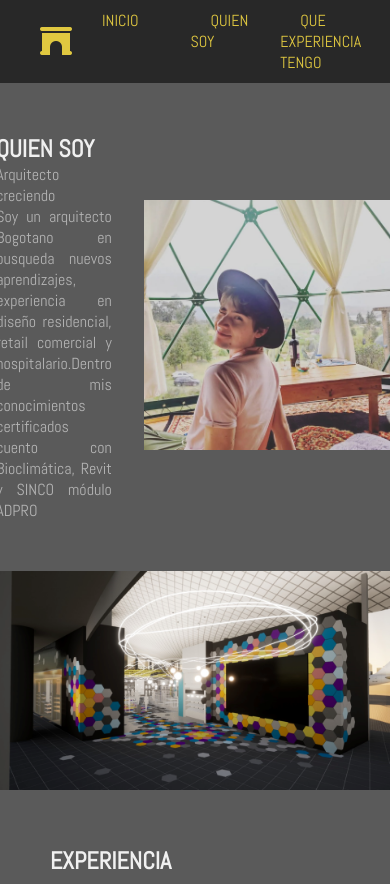
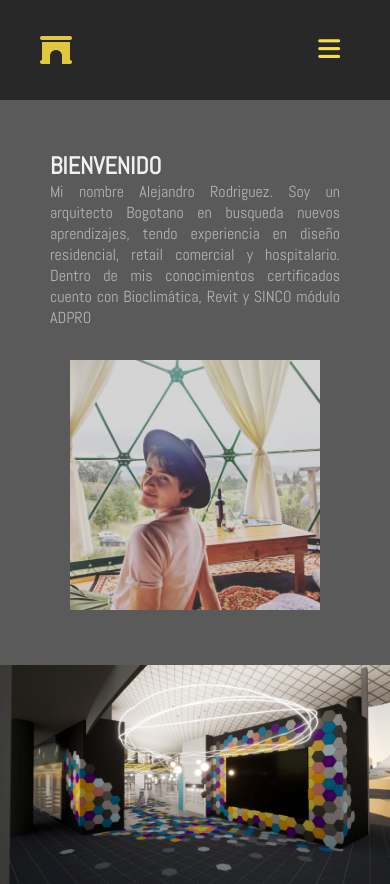
Before and after one commit to alejandrojue/mi_primer_web, a plain HTML site: page index.html in a window 390 px wide. Shown: the top 884 px of the page. Drawn offline with Linux system fonts and the light colour scheme.

Commit message:
Menu
llamar Experiencia con ID
Boton de Menu

```diff
--- a/index.html
+++ b/index.html
@@ -13,28 +13,27 @@
 </head>
 <body>
     <div>
-        <header>
+        <header id="encabezado">
             <div><a href="index.html"> <i class="fa-solid fa-archway fa-2xl" style="color: #e0c840;"></i></a></div>
             <nav>
                 <input type="checkbox" id="check" />
-        <label for="check" class="checkbtn">
-          <i class="fa-solid fa-bars"></i>
-        </label>
-                <ul>
+                <label for="check" class="checkbtn">
+                <i class="fa-solid fa-bars"></i>
+                </label>
+                <ul class="Menu">
                     <li><a href="index.html">INICIO</a></li>
                     <li><a href="quien_soy.html">QUIEN SOY</a></li>
-                    <li><a href="index.html">QUE EXPERIENCIA TENGO</a></li>
+                    <li><a href="#experiencia">QUE EXPERIENCIA TENGO</a></li>
                     <li><a href="https://www.instagram.com/alejandrojue/">GALERIA</a></li>
                 </ul>
             </nav>
 
         </header>
-        <main id="seccion principal">
+        <main id="seccion_principal">
             <section class="seccion-1">
                 <div class="QUIEN_SOY">
-                    <h2>QUIEN SOY</h2>
-                    <p class="text_qs">Arquitecto creciendo</p>
-                    <p class="text_qs">Soy un arquitecto Bogotano en busqueda nuevos aprendizajes, experiencia en diseño residencial, retail comercial y hospitalario.Dentro de mis conocimientos certificados cuento con Bioclimática, Revit y SINCO módulo ADPRO </p>
+                    <h2>BIENVENIDO</h2>
+                    <p class="text_qs">Mi nombre Alejandro Rodriguez. Soy un arquitecto Bogotano en busqueda nuevos aprendizajes, tendo experiencia en diseño residencial, retail comercial y hospitalario. Dentro de mis conocimientos certificados cuento con Bioclimática, Revit y SINCO módulo ADPRO </p>
                 </div>
                 <DIV class="QUIEN_SOY_IMAGEN">
                     <img  src="ima/Ale.jpg" alt="FOTO" width="250XP">
@@ -45,7 +44,7 @@
                     <img src="ima/render 1.png" alt="Render">
                 </div>
             </section>
-            <section class="experiencia">
+            <section id="experiencia">
                 <div class="title-3"> <h2> EXPERIENCIA</h2></div>
                 <div class="section-3">
                     <div class="card_container">
--- a/styles.css
+++ b/styles.css
@@ -109,7 +109,7 @@ footer div ul {
 footer div ul li a {
   color: rgb(180, 180, 180);
 }
-.experiencia {
+#experiencia {
    padding: 50px;}
    .title-3{
     padding-bottom: 5px;
@@ -122,7 +122,6 @@ footer div ul li a {
 }
 .card_container
    {  display: flex;
-    /*flex-direction: row verificar*/;
       justify-content: center;
       width:400px;
       height: 400px;
@@ -143,9 +142,12 @@ footer div ul li a {
    border-radius: 10px;}
 .text_card{text-align: justify;}
 
+/*MENU*/
+
 #check {
     display: none;}
-.checkbtn {font-size: 25px;
+.checkbtn {
+  font-size: 25px;
   float: right;
   line-height: 80px;
   margin-right: 40px;
@@ -255,7 +257,43 @@ footer div ul li a {
 @media (max-width: 768px){
       header{background-color: rgb(40, 40, 40);}
       body{background-color:rgb(90, 90,90) ;}
-
+      .seccion-1 {
+        display: flex;
+        flex-direction: column;
+        justify-content: center;
+        align-items: center;
+        padding-top: 150px;
+        gap: 2em;
+      }
+      .checkbtn{
+        display: block;
+      }
+      #encabezado{
+        position: fixed;
+        width: 100%;
+      }
+      #encabezado ul{
+        position: fixed;
+        width: 100%;
+        height: 100%;
+        background:rgb(40,40,40);opacity: 95%;
+        text-align: center;
+        top: 10%;
+        left: 100%;
+        transition: all 0,5s;
+      }
+      #check:checked ~ ul{
+        left:0%;
+        display: block
+      }
+      #encabezado nav ul li{
+        display: block;
+        margin: 50px 0;
+        line-height: 30px;
+      }
+      #encabezado nav ul li a{
+        font-size: 20px;
+      }
 }
 @media (min-width: 1024px) {
       .card{width: 95%;}
```
Also changed, not shown: quien_soy.html (+10 -2 lines).
